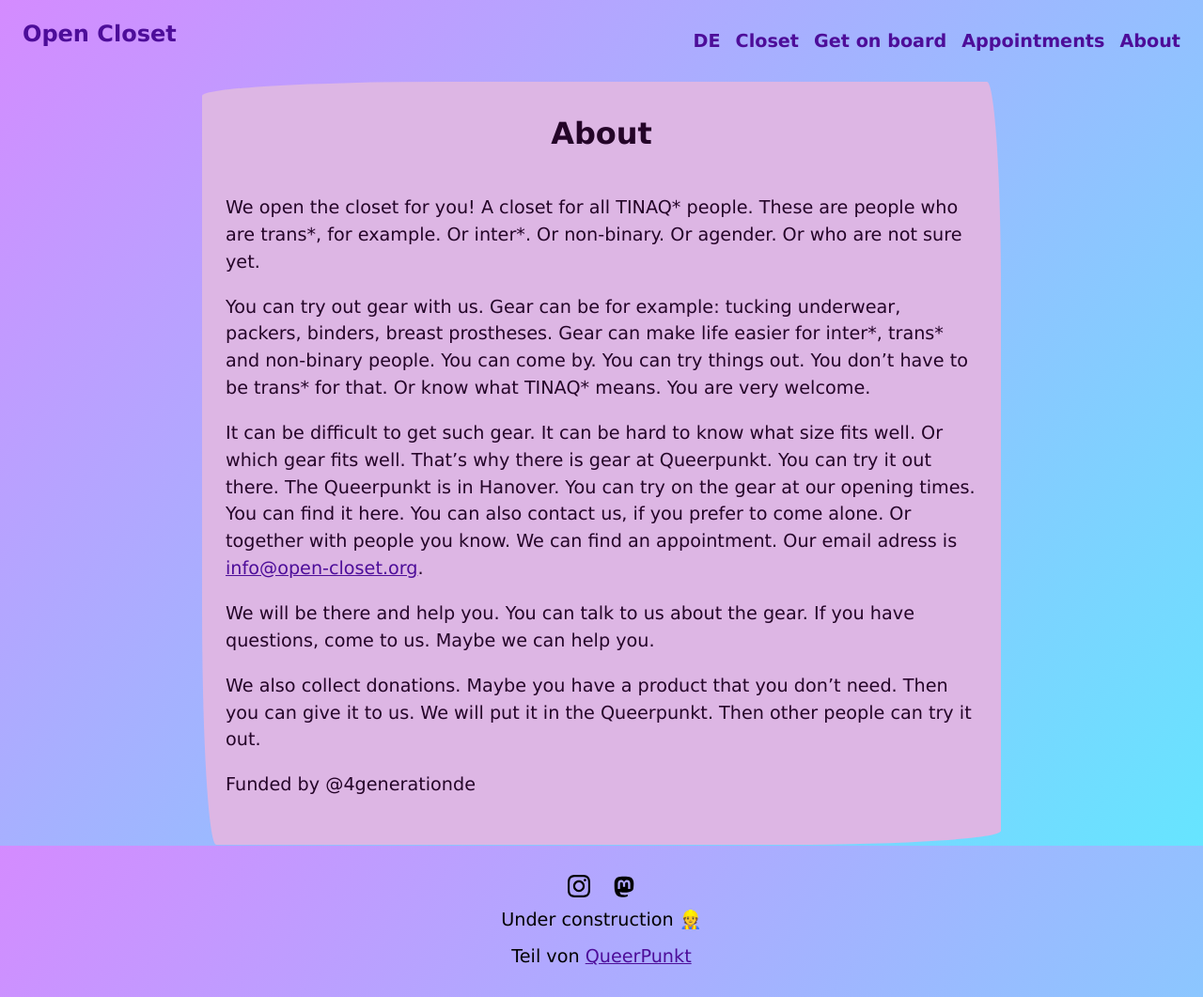
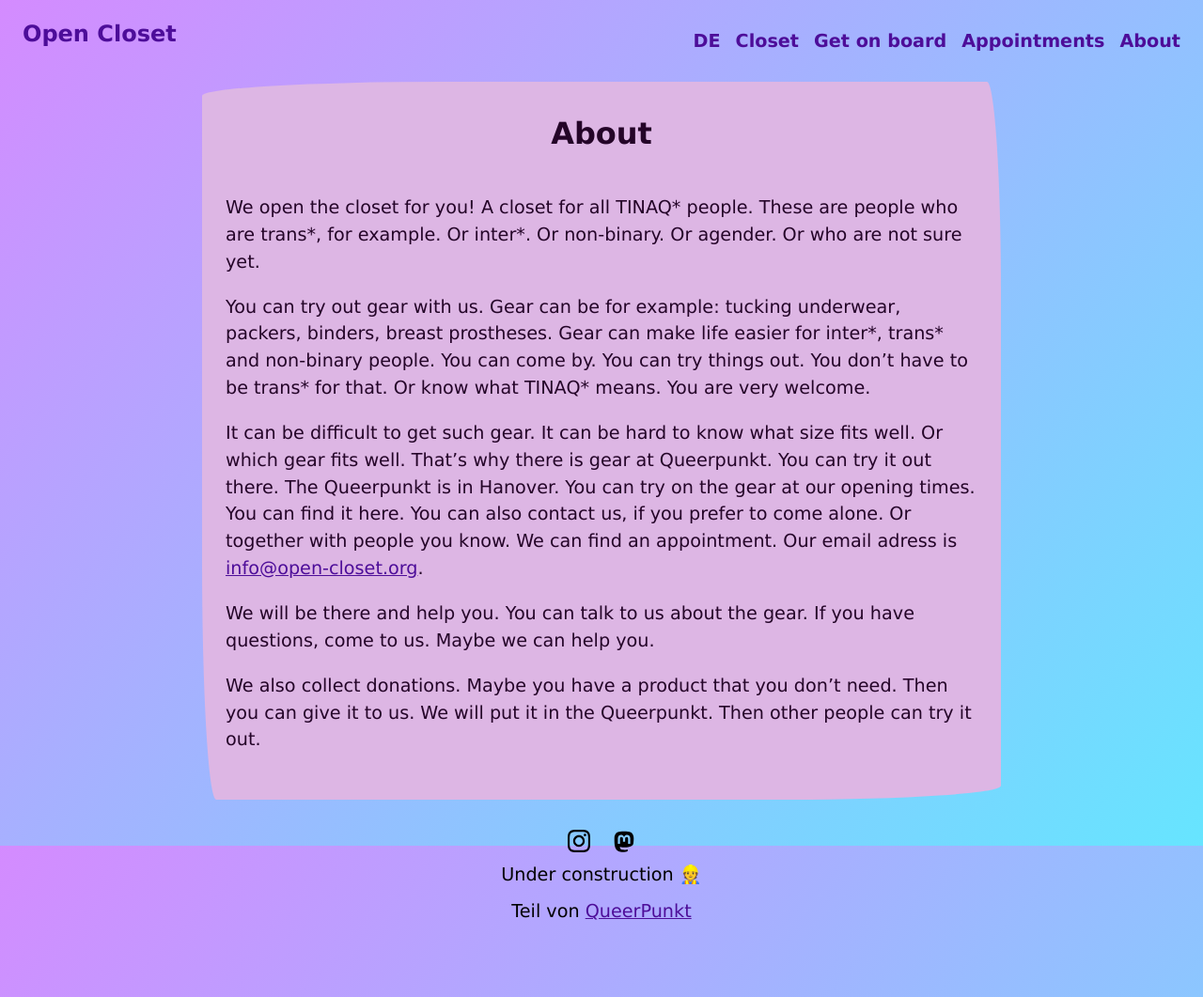
Before and after one commit to open-closet-hannover/open-closet-hannover.github.io, a Jekyll site: the page built from en/about.md, in a window 1280 px wide. Shown: the whole page at 94% size. Built offline with Jekyll 4.4.1, drawn with Linux system fonts in a browser that asks for light colours.

Commit message:
Remove 4G funding note

```diff
--- a/en/about.md
+++ b/en/about.md
@@ -12,5 +12,3 @@ It can be difficult to get such gear. It can be hard to know what size fits well
 We will be there and help you. You can talk to us about the gear. If you have questions, come to us. Maybe we can help you.
 
 We also collect donations. Maybe you have a product that you don’t need. Then you can give it to us. We will put it in the Queerpunkt. Then other people can try it out.
-
-Funded by @4generationde
```
Also changed, not shown: about.md (+0 -2 lines).
